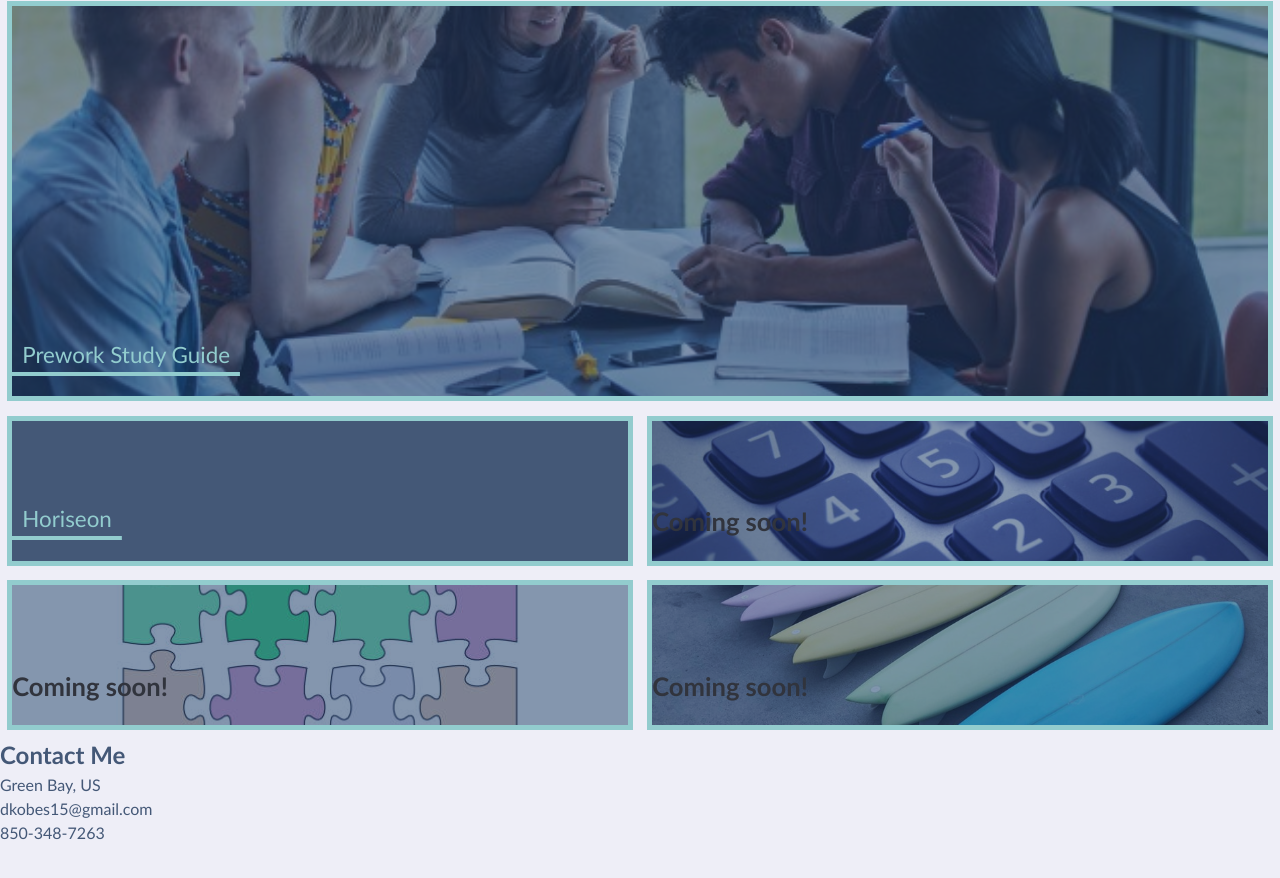
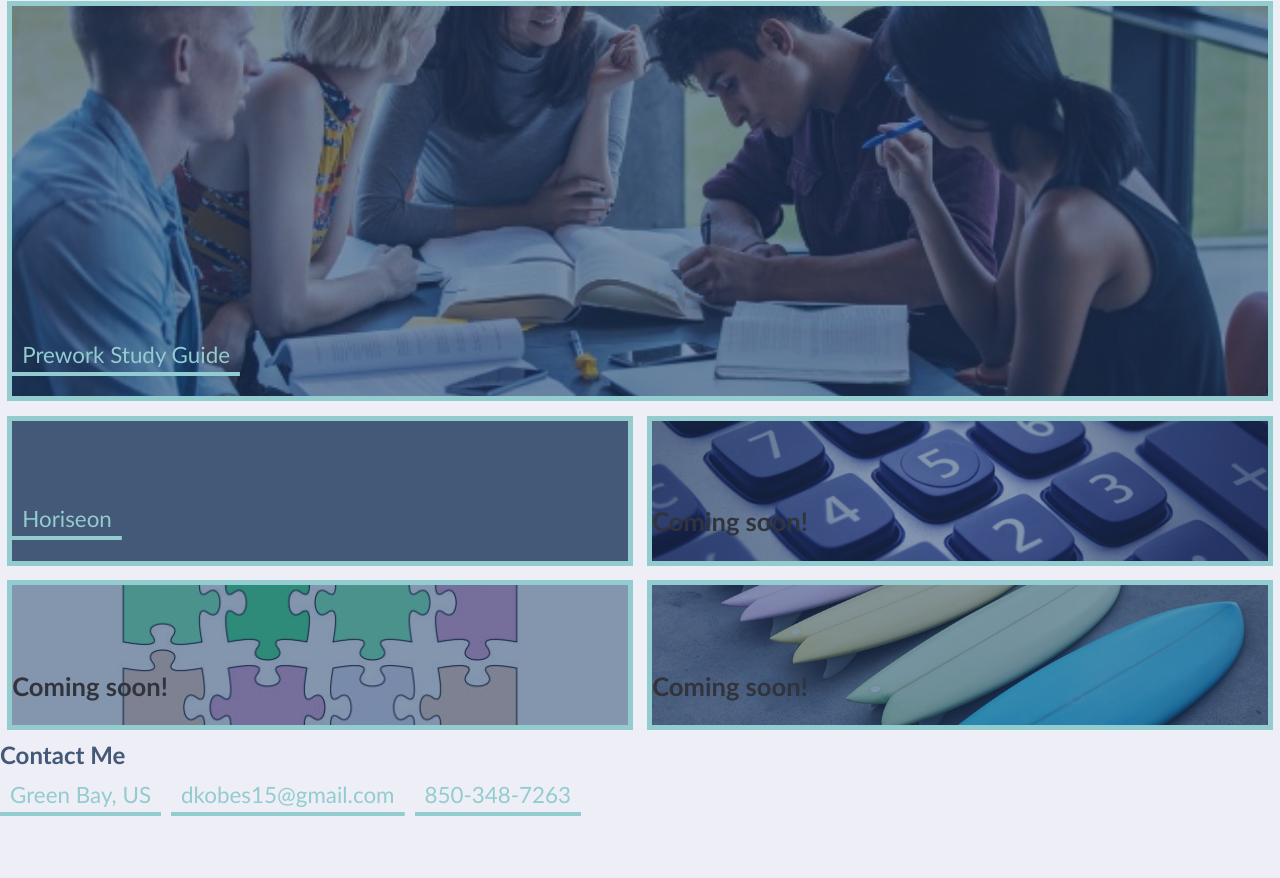
Before and after one commit to Dkobes/Portfolio, a plain HTML site: page index.html in a window 1280 px wide. Shown: the part 501-1379 px from the top of the page. Drawn offline with Linux system fonts and the light colour scheme.

Commit message:
Updated HTML

```diff
--- a/index.html
+++ b/index.html
@@ -57,11 +57,12 @@
 
     <div>
     <section id="contact-me">
-        <nav></nav>
         <h2>Contact Me</h2>
-        <p>Green Bay, US</p>
-        <p>dkobes15@gmail.com</p>
-        <p>850-348-7263</p>
+        <nav>
+            <a href="#location">Green Bay, US</a>
+            <a href="#email">dkobes15@gmail.com</a>
+            <a href="#mobile">850-348-7263</a>
+        </nav>
     </section>
     </div>
 
```
